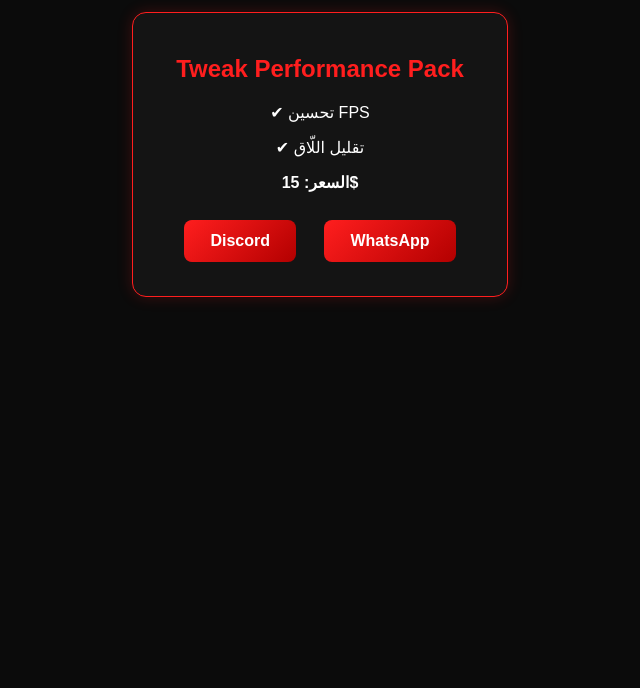
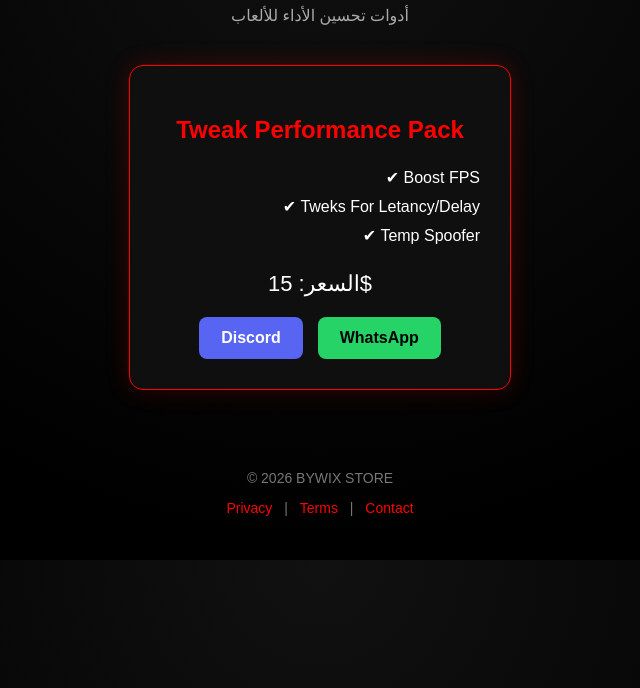
Before and after one commit to bywix/bywix.github.io, a plain HTML site: page index.html in a window 1280 px wide. Shown: the part 112-800 px from the top of the page, without its empty margins (320-960 px from the left). Drawn offline with Linux system fonts and the light colour scheme.

Commit message:
Update index.html

```diff
--- a/index.html
+++ b/index.html
@@ -2,76 +2,132 @@
 <html lang="ar">
 <head>
   <meta charset="UTF-8">
-    <title>Bywix</title>
+  <title>BYWIX STORE</title>
+  <meta name="viewport" content="width=device-width, initial-scale=1.0">
+
   <style>
     body {
-            background:#0b0b0b;
-            color:#ffffff;
+      margin: 0;
       font-family: Arial, sans-serif;
-            text-align:center;
+      background: radial-gradient(circle at top, #111 0%, #000 70%);
+      color: white;
+      text-align: center;
     }
 
     h1 {
-            color:#ff1e1e;
+      margin-top: 60px;
+      color: red;
+      letter-spacing: 3px;
     }
 
-        .product {
-            background:#141414;
-            margin:25px auto;
-            padding:22px;
-            width:330px;
-            border-radius:14px;
-            border:1px solid #ff1e1e;
-            box-shadow: 0 0 15px rgba(255,30,30,0.2);
+    .subtitle {
+      color: #aaa;
+      margin-bottom: 40px;
     }
 
-        .product h2 {
-            color:#ff1e1e;
+    .card {
+      background: #0f0f0f;
+      border: 1px solid red;
+      border-radius: 14px;
+      padding: 30px;
+      width: 320px;
+      margin: auto;
+      box-shadow: 0 0 25px rgba(255,0,0,0.2);
+    }
+
+    .card h2 {
+      color: red;
+      margin-bottom: 20px;
+    }
+
+    .features {
+      text-align: right;
+      margin-bottom: 20px;
+      line-height: 1.8;
+    }
+
+    .price {
+      font-size: 22px;
+      margin-bottom: 20px;
+      color: #fff;
+    }
+
+    .buttons {
+      display: flex;
+      gap: 15px;
+      justify-content: center;
+      flex-wrap: wrap;
     }
 
     .btn {
-            display:inline-block;
-            margin:12px;
-            padding:12px 26px;
-            background:linear-gradient(135deg, #ff1e1e, #b30000);
-            color:#fff;
-            text-decoration:none;
-            border-radius:8px;
-            font-weight:bold;
+      padding: 12px 22px;
+      border-radius: 8px;
+      text-decoration: none;
+      font-weight: bold;
       transition: 0.3s;
+      display: inline-block;
+    }
+
+    .discord {
+      background: #5865F2;
+      color: white;
+    }
+
+    .whatsapp {
+      background: #25D366;
+      color: black;
     }
 
     .btn:hover {
-            transform: scale(1.05);
-            box-shadow: 0 0 12px rgba(255,30,30,0.6);
-        }
-
-        .bank {
-            background:#0f0f0f;
-            border:1px dashed #ff1e1e;
+      transform: scale(1.08);
+      opacity: 0.9;
     }
 
     footer {
-            margin-top:30px;
-            font-size:14px;
-            color:#aaa;
+      margin-top: 80px;
+      padding-bottom: 30px;
+      color: #777;
+      font-size: 14px;
+    }
+
+    footer a {
+      color: red;
+      text-decoration: none;
+      margin: 0 8px;
     }
   </style>
 </head>
+
 <body>
 
   <h1>BYWIX STORE</h1>
-<p>أدوات تحسين الأداء للألعاب</p>
+  <div class="subtitle">أدوات تحسين الأداء للألعاب</div>
 
-<div class="product">
+  <div class="card">
     <h2>Tweak Performance Pack</h2>
-    <p>✔ تحسين FPS</p>
-    <p>✔ تقليل اللّاق</p>
-    <p><strong>السعر: 15$</strong></p>
+
+    <div class="features">
+      ✔ Boost FPS<br>
+      ✔ Tweks For Letancy/Delay<br>
+      ✔ Temp Spoofer
+    </div>
+
+    <div class="price">السعر: 15$</div>
+
     <div class="buttons">
       <a href="https://discord.gg/XXXX" class="btn discord">Discord</a>
       <a href="https://wa.me/966XXXXXXXX" class="btn whatsapp">WhatsApp</a>
     </div>
+  </div>
 
+  <footer>
+    <p>© 2026 BYWIX STORE</p>
+    <p>
+      <a href="#">Privacy</a> |
+      <a href="#">Terms</a> |
+      <a href="#">Contact</a>
+    </p>
+  </footer>
 
-    <a class="btn" href="htt
+</body>
+</html>
```
Lines whose indentation alone changed are shown as unchanged.
